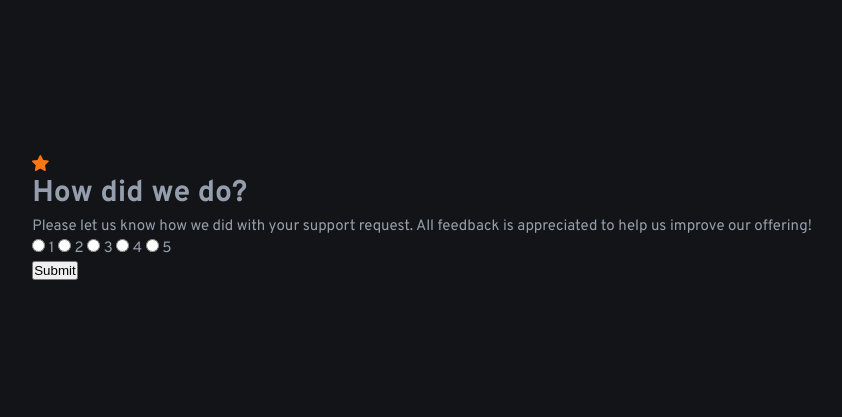
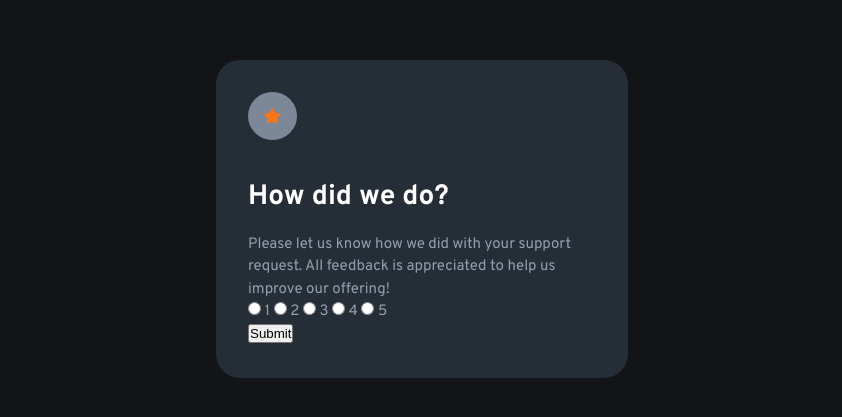
Before and after one commit to sheronimo/frontendmentor-ratingcomponent, a plain HTML site: page index.html in a window 1280 px wide. Shown: the part 181-598 px from the top of the page, without its empty margins (218-1060 px from the left). Drawn offline with Linux system fonts and the light colour scheme.

Commit message:
card styling

```diff
--- a/css/style.css
+++ b/css/style.css
@@ -50,3 +50,25 @@ body {
 	padding-inline: 1.5rem;
 	line-height: 1.5;
 }
+
+/* Card Styling */
+.card {
+	padding: 2rem;
+	background-color: var(--clr-secondary);
+	max-width: var(--max-width);
+	border-radius: 1.5rem;
+}
+
+/* Card Contents */
+.icon-star {
+	padding: 1rem;
+	background-color: var(--clr-neutral);
+	border-radius: 50%;
+	margin-bottom: 2.25rem;
+}
+
+.card-heading {
+	font-size: 1.75rem;
+	color: var(--clr-neutral-lightest);
+	margin-bottom: 1rem;
+}
```
